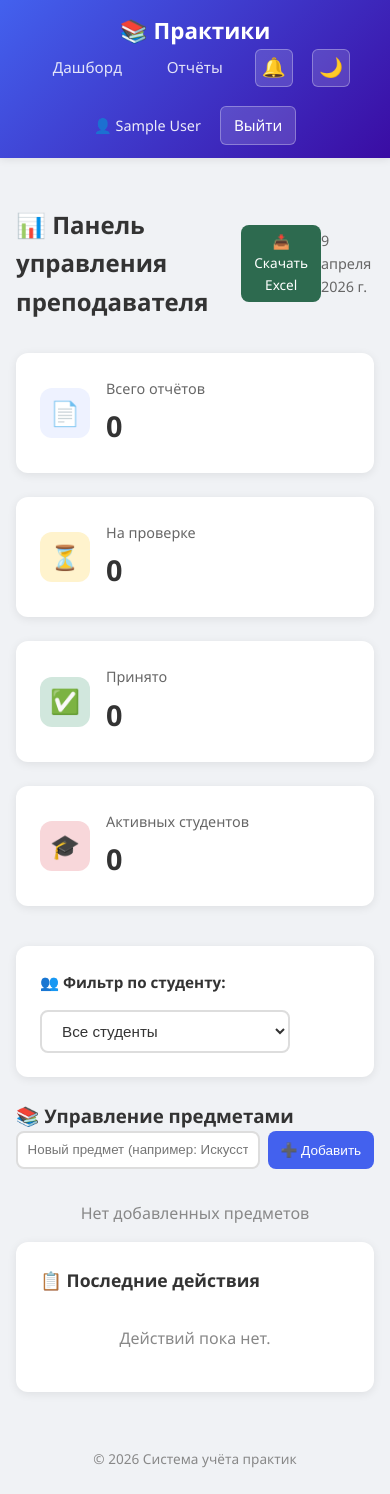
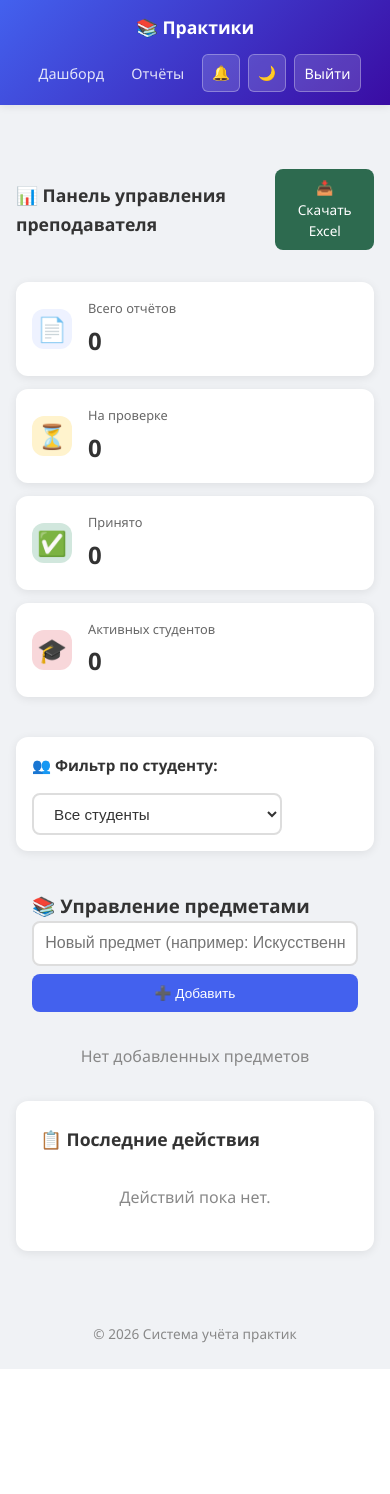
Before and after one commit to zonor121/reportess, a Flask app: page /dashboard in a window 390 px wide. After the commit the page ends 1369 px from the top, so only its background shows below. Run offline with Flask 3, Linux system fonts and the light colour scheme; the visitor is signed in with stand-in values (Sample User, id 1); data that the repository does not hold is empty; parts of the project's set-up code (start-up, migrations or seed data) failed here and were passed over.

Commit message:
Чуток адаптив вёрстки

```diff
--- a/static/css/style.css
+++ b/static/css/style.css
@@ -559,3 +559,240 @@ a:hover { text-decoration: underline; }
     .recent-item { flex-direction: column; align-items: flex-start; }
     .recent-actions { width: 100%; justify-content: space-between; margin-top: 0.5rem; }
 }
+
+/* ==========================================
+   АДАПТИВНАЯ ВЁРСТКА (МОБИЛЬНЫЕ УСТРОЙСТВА)
+   ========================================== */
+
+/* Планшеты и меньше (768px) */
+@media (max-width: 768px) {
+    /* Навбар */
+    .navbar {
+        flex-wrap: wrap;
+        padding: 0.8rem 1rem;
+    }
+
+    .navbar-brand {
+        flex: 1;
+    }
+
+    .navbar-menu {
+        width: 100%;
+        flex-direction: row;
+        flex-wrap: wrap;
+        gap: 0.5rem;
+        margin-top: 0.8rem;
+        justify-content: flex-start;
+    }
+
+    .navbar-menu a,
+    .navbar-menu button {
+        font-size: 0.9rem;
+        padding: 0.4rem 0.6rem;
+    }
+
+    .user-info {
+        display: none; /* Скрываем имя на маленьких экранах */
+    }
+
+    /* Контейнер */
+    .container {
+        padding: 1rem;
+    }
+
+    /* Карточки статистики */
+    .stats-grid {
+        grid-template-columns: repeat(2, 1fr); /* 2 колонки */
+        gap: 0.8rem;
+    }
+
+    .stat-card {
+        padding: 1rem;
+    }
+
+    .stat-icon {
+        width: 40px;
+        height: 40px;
+        font-size: 1.5rem;
+    }
+
+    .stat-info h3 {
+        font-size: 0.8rem;
+    }
+
+    .stat-number {
+        font-size: 1.5rem;
+    }
+
+    /* Заголовки */
+    .dashboard-header {
+        flex-direction: column;
+        align-items: flex-start;
+        gap: 0.8rem;
+    }
+
+    .dashboard-header h2 {
+        font-size: 1.3rem;
+    }
+
+    /* Фильтры и секции управления */
+    .filter-section,
+    .management-section {
+        padding: 1rem;
+    }
+
+    .template-input-group,
+    .type-input-group {
+        flex-direction: column;
+    }
+
+    .template-input-group input,
+    .type-input-group input {
+        width: 100%;
+    }
+
+    /* Список последних действий */
+    .recent-item {
+        flex-direction: column;
+        align-items: flex-start;
+        gap: 0.6rem;
+    }
+
+    .recent-actions {
+        width: 100%;
+        justify-content: space-between;
+    }
+
+    /* Отчёты */
+    .reports-header {
+        flex-direction: column;
+        align-items: flex-start;
+        gap: 0.8rem;
+    }
+
+    .reports-header h2 {
+        font-size: 1.3rem;
+    }
+
+    .layout-toggle {
+        width: 100%;
+        justify-content: flex-start;
+    }
+
+    .filter-bar {
+        width: 100%;
+    }
+
+    .filter-bar select {
+        width: 100%;
+        max-width: none;
+    }
+
+    /* Карточки отчётов - всегда в 1 колонку на мобильных */
+    .reports-list.layout-3,
+    .reports-list.layout-4,
+    .reports-list.layout-6 {
+        grid-template-columns: 1fr !important;
+    }
+
+    .report-card {
+        padding: 1rem;
+    }
+
+    .report-meta {
+        flex-wrap: wrap;
+    }
+
+    /* Модальные окна */
+    .modal-content {
+        width: 95%;
+        max-width: none;
+        max-height: 90vh;
+        overflow-y: auto;
+    }
+
+    /* Формы */
+    .form-row {
+        flex-direction: column;
+        gap: 0.8rem;
+    }
+
+    .form-group {
+        width: 100%;
+    }
+
+    input[type="text"],
+    input[type="email"],
+    input[type="password"],
+    input[type="date"],
+    select,
+    textarea {
+        font-size: 16px; /* Предотвращает зум на iOS */
+        padding: 0.7rem;
+    }
+
+    /* Кнопки */
+    .btn {
+        padding: 0.7rem 1rem;
+        font-size: 0.95rem;
+        min-height: 44px; /* Удобно для пальцев */
+    }
+
+    .btn-sm {
+        padding: 0.5rem 0.8rem;
+        font-size: 0.85rem;
+        min-height: 38px;
+    }
+
+    /* Уведомления */
+    .notif-dropdown {
+        right: -100px;
+        width: calc(100vw - 20px);
+        max-width: 350px;
+    }
+
+    /* Футер */
+    .footer {
+        padding: 1.5rem 1rem;
+        font-size: 0.85rem;
+    }
+}
+
+/* Очень маленькие экраны (480px) */
+@media (max-width: 480px) {
+    .stats-grid {
+        grid-template-columns: 1fr; /* 1 колонка */
+    }
+
+    .navbar-brand a {
+        font-size: 1.1rem;
+    }
+
+    .navbar-menu {
+        justify-content: center;
+    }
+
+    .dashboard-header h2 {
+        font-size: 1.1rem;
+    }
+
+    .report-info h3 {
+        font-size: 1rem;
+    }
+
+    /* Скрываем второстепенные элементы */
+    .date-display {
+        display: none;
+    }
+}
+
+/* Альбомная ориентация на маленьких экранах */
+@media (max-height: 600px) and (orientation: landscape) {
+    .modal-content {
+        max-height: 95vh;
+    }
+
+    .stat-card {
+        padding: 0.8rem;
+    }
+}
```
